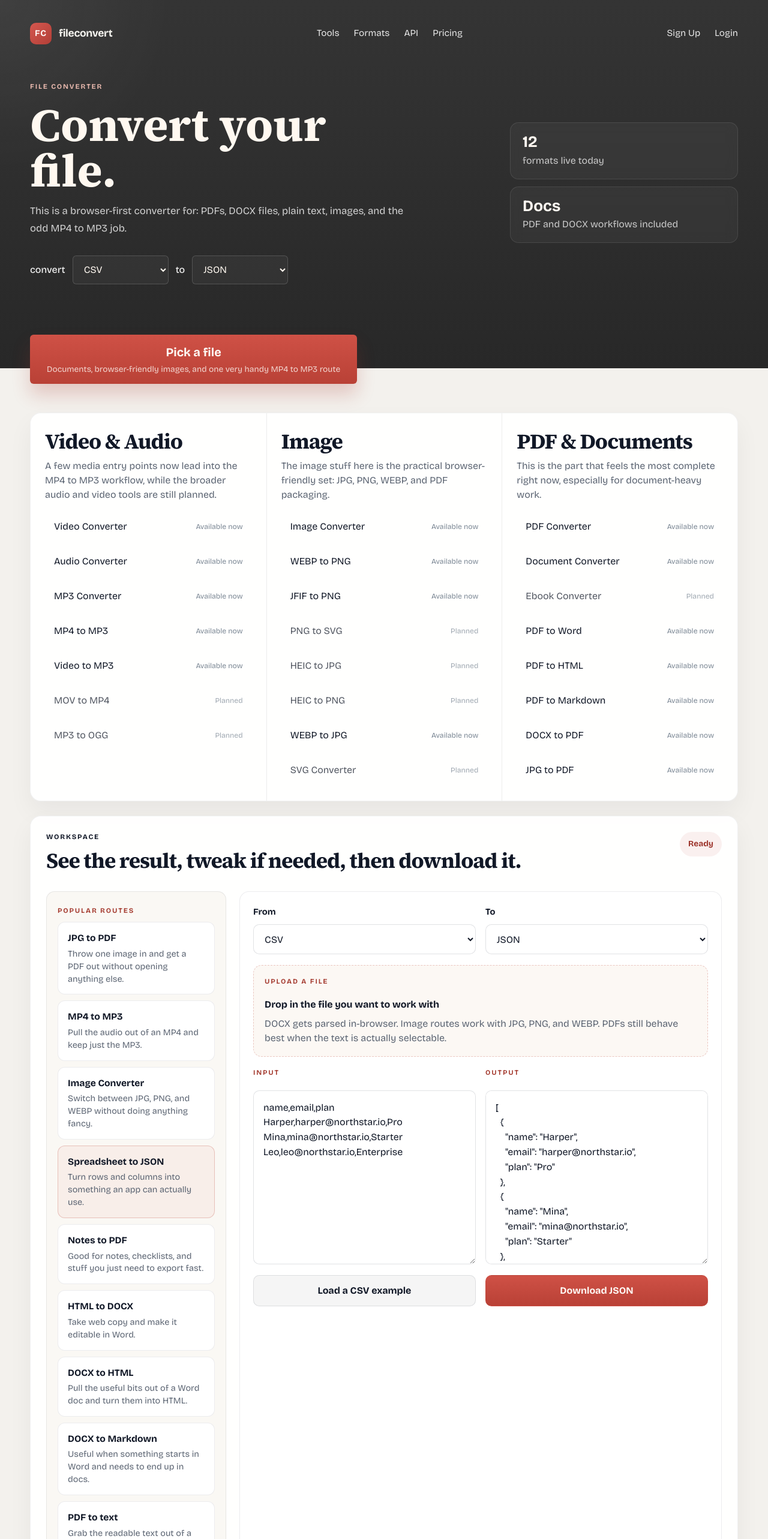
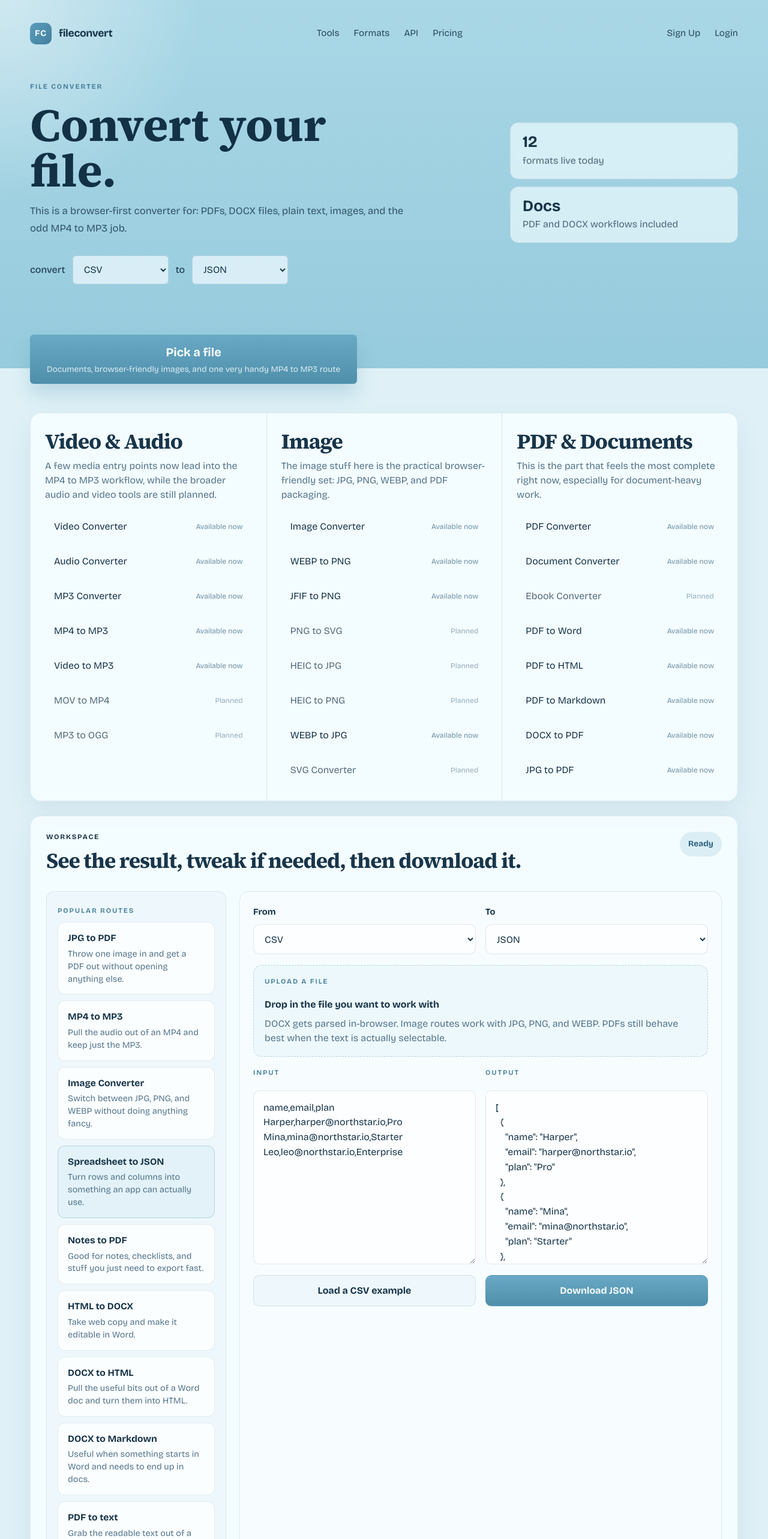
Before and after one commit to henrik-makeri/Website-FileConverter, a React (Vite) app: page / in a window 1280 px wide. Shown: the top 2566 px of the page at 60% size. Built offline with nearby package versions, Linux system fonts and the light colour scheme; the HTML template or start-up script is replaced by a standard one.

Commit message:
try light blue theme

```diff
--- a/src/App.css
+++ b/src/App.css
@@ -9,9 +9,9 @@
 
 .hero-shell {
   background:
-    radial-gradient(circle at top left, rgba(255, 255, 255, 0.06), transparent 20%),
-    linear-gradient(180deg, #343434 0%, #282828 100%);
-  color: #f5f4ef;
+    radial-gradient(circle at top left, rgba(255, 255, 255, 0.45), transparent 24%),
+    linear-gradient(180deg, #a9d7e6 0%, #96cbdd 100%);
+  color: #18354a;
 }
 
 .hero-shell-inner {
@@ -40,8 +40,8 @@
   width: 36px;
   height: 36px;
   border-radius: 10px;
-  background: linear-gradient(135deg, #d4574f, #b23f37);
-  color: #fff7f4;
+  background: linear-gradient(135deg, #5b9dbc, #427f9d);
+  color: #f7fdff;
   font-size: 0.9rem;
   letter-spacing: 0.06em;
 }
@@ -63,14 +63,14 @@
 }
 
 .topbar a {
-  color: rgba(255, 255, 255, 0.88);
+  color: rgba(24, 53, 74, 0.88);
   text-decoration: none;
   font-size: 0.96rem;
 }
 
 .topbar a:hover,
 .topbar a:focus-visible {
-  color: #ffffff;
+  color: #0f2737;
 }
 
 .hero {
@@ -102,17 +102,17 @@
 }
 
 .eyebrow {
-  color: #e7b8ad;
+  color: #477e99;
 }
 
 .eyebrow.muted {
-  color: rgba(255, 255, 255, 0.6);
+  color: rgba(24, 53, 74, 0.58);
 }
 
 .hero h1 {
   margin-bottom: 16px;
   max-width: 12ch;
-  color: #fff8f0;
+  color: #133145;
   font-size: clamp(2.9rem, 6vw, 4.8rem);
   line-height: 0.98;
 }
@@ -120,7 +120,7 @@
 .hero-body {
   max-width: 60ch;
   margin-bottom: 30px;
-  color: rgba(255, 255, 255, 0.78);
+  color: rgba(24, 53, 74, 0.8);
   font-size: 1.05rem;
   line-height: 1.72;
 }
@@ -133,7 +133,7 @@
 }
 
 .hero-inline-label {
-  color: rgba(255, 255, 255, 0.92);
+  color: rgba(24, 53, 74, 0.92);
   font-size: 1rem;
   font-weight: 500;
 }
@@ -141,10 +141,10 @@
 .hero-select {
   min-height: 48px;
   padding: 0 14px;
-  border: 1px solid rgba(255, 255, 255, 0.16);
+  border: 1px solid rgba(47, 97, 120, 0.18);
   border-radius: 6px;
-  background: rgba(255, 255, 255, 0.04);
-  color: #fff8f0;
+  background: rgba(240, 250, 255, 0.72);
+  color: #16364a;
 }
 
 .hero-select option {
@@ -164,35 +164,35 @@
 
 .metric-card {
   padding: 18px 20px;
-  border: 1px solid rgba(255, 255, 255, 0.1);
+  border: 1px solid rgba(47, 97, 120, 0.12);
   border-radius: 14px;
-  background: rgba(255, 255, 255, 0.04);
+  background: rgba(235, 248, 253, 0.72);
   backdrop-filter: blur(8px);
 }
 
 .metric-card strong {
   display: block;
   margin-bottom: 6px;
-  color: #fff8f0;
+  color: #18354a;
   font-size: 1.65rem;
   line-height: 1;
 }
 
 .metric-card span,
 .hero-panel-note p {
-  color: rgba(255, 255, 255, 0.74);
+  color: rgba(24, 53, 74, 0.72);
 }
 
 .hero-panel-note {
   padding: 16px 18px;
   border-radius: 14px;
-  background: rgba(0, 0, 0, 0.18);
-  border: 1px solid rgba(255, 255, 255, 0.08);
+  background: rgba(222, 242, 250, 0.88);
+  border: 1px solid rgba(47, 97, 120, 0.12);
 }
 
 .hero-panel-note .panel-label {
   margin-bottom: 10px;
-  color: #ffb8ad;
+  color: #4e86a1;
 }
 
 .hero-upload-cta {
@@ -203,10 +203,10 @@
   min-width: 280px;
   padding: 14px 28px;
   border-radius: 6px;
-  background: linear-gradient(180deg, #cf5146, #b94136);
-  color: #fffaf5;
+  background: linear-gradient(180deg, #69a9c5, #4f8faa);
+  color: #f7fdff;
   text-align: center;
-  box-shadow: 0 18px 30px rgba(167, 52, 42, 0.22);
+  box-shadow: 0 18px 30px rgba(79, 143, 170, 0.24);
   cursor: pointer;
 }
 
@@ -221,7 +221,7 @@
 
 .cta-meta {
   font-size: 0.86rem;
-  color: rgba(255, 250, 245, 0.8);
+  color: rgba(247, 253, 255, 0.84);
 }
 
 .page-content {
@@ -233,10 +233,10 @@
 .highlights-section,
 .section-block,
 .footer-block {
-  background: rgba(255, 255, 255, 0.94);
-  border: 1px solid rgba(15, 23, 42, 0.06);
+  background: var(--surface);
+  border: 1px solid var(--line);
   border-radius: 18px;
-  box-shadow: 0 18px 40px rgba(15, 23, 42, 0.05);
+  box-shadow: 0 18px 40px rgba(45, 95, 121, 0.08);
 }
 
 .directory-section,
@@ -256,7 +256,7 @@
 }
 
 .directory-column + .directory-column {
-  border-left: 1px solid rgba(15, 23, 42, 0.08);
+  border-left: 1px solid rgba(47, 97, 120, 0.12);
 }
 
 .directory-head h2,
@@ -298,16 +298,16 @@
 }
 
 .directory-link small {
-  color: #7b8794;
+  color: #6f90a4;
   font-size: 0.76rem;
 }
 
 .directory-link.live:hover,
 .directory-link.live:focus-visible,
 .directory-link.live.active {
-  border-color: rgba(191, 72, 61, 0.18);
-  background: rgba(209, 82, 70, 0.08);
-  color: #7c1f17;
+  border-color: rgba(79, 143, 170, 0.28);
+  background: rgba(121, 182, 206, 0.14);
+  color: #1a526b;
 }
 
 .directory-link.planned {
@@ -330,8 +330,8 @@
 .status-pill {
   padding: 10px 14px;
   border-radius: 999px;
-  background: rgba(191, 72, 61, 0.08);
-  color: #9d352c;
+  background: rgba(95, 163, 191, 0.16);
+  color: #2b6280;
   font-size: 0.85rem;
   font-weight: 700;
 }
@@ -349,26 +349,26 @@
 
 .sidebar-panel {
   padding: 18px;
-  border: 1px solid rgba(15, 23, 42, 0.08);
+  border: 1px solid rgba(47, 97, 120, 0.12);
   border-radius: 14px;
-  background: #faf8f4;
+  background: #eef8fc;
 }
 
 .muted-panel {
-  background: #f4f5f7;
+  background: #e6f3f9;
 }
 
 .panel-label {
   display: inline-block;
   margin-bottom: 10px;
-  color: #a63e33;
+  color: #4e86a1;
 }
 
 .studio {
   padding: 22px;
-  border: 1px solid rgba(15, 23, 42, 0.08);
+  border: 1px solid rgba(47, 97, 120, 0.12);
   border-radius: 16px;
-  background: #ffffff;
+  background: #f7fdff;
 }
 
 .recipe-list {
@@ -381,9 +381,9 @@
   gap: 5px;
   width: 100%;
   padding: 14px 16px;
-  border: 1px solid rgba(15, 23, 42, 0.08);
+  border: 1px solid rgba(47, 97, 120, 0.12);
   border-radius: 12px;
-  background: #ffffff;
+  background: #fbfeff;
   color: var(--ink);
   text-align: left;
   transition: border-color 180ms ease, transform 180ms ease, box-shadow 180ms ease;
@@ -392,13 +392,13 @@
 .recipe-chip:hover,
 .recipe-chip:focus-visible {
   transform: translateY(-1px);
-  border-color: rgba(191, 72, 61, 0.22);
-  box-shadow: 0 10px 18px rgba(15, 23, 42, 0.06);
+  border-color: rgba(79, 143, 170, 0.28);
+  box-shadow: 0 10px 18px rgba(45, 95, 121, 0.08);
 }
 
 .recipe-chip.active {
-  border-color: rgba(191, 72, 61, 0.28);
-  background: rgba(209, 82, 70, 0.06);
+  border-color: rgba(79, 143, 170, 0.3);
+  background: rgba(173, 216, 230, 0.18);
 }
 
 .recipe-chip strong {
@@ -453,8 +453,8 @@
 .field select,
 .editor-panel textarea {
   width: 100%;
-  border: 1px solid rgba(15, 23, 42, 0.12);
-  background: #ffffff;
+  border: 1px solid rgba(47, 97, 120, 0.14);
+  background: #fcfeff;
   color: var(--ink);
 }
 
@@ -468,9 +468,9 @@
   gap: 8px;
   margin-bottom: 18px;
   padding: 18px;
-  border: 1px dashed rgba(191, 72, 61, 0.28);
+  border: 1px dashed rgba(79, 143, 170, 0.34);
   border-radius: 14px;
-  background: #fcf8f4;
+  background: #edf8fc;
   cursor: pointer;
 }
 
@@ -511,13 +511,13 @@
 }
 
 .primary-button {
-  background: linear-gradient(180deg, #cf5146, #b94136);
-  color: #fffaf5;
+  background: linear-gradient(180deg, #69a9c5, #4f8faa);
+  color: #f7fdff;
 }
 
 .secondary-button {
-  background: #f5f5f5;
-  border-color: rgba(15, 23, 42, 0.1);
+  background: #eef7fb;
+  border-color: rgba(47, 97, 120, 0.14);
   color: var(--ink);
 }
 
@@ -546,9 +546,9 @@
 
 .value-card {
   padding: 22px;
-  border: 1px solid rgba(15, 23, 42, 0.08);
+  border: 1px solid rgba(47, 97, 120, 0.12);
   border-radius: 14px;
-  background: #ffffff;
+  background: #f9feff;
 }
 
 .section-heading {
@@ -561,9 +561,9 @@
 
 .step-card {
   padding: 22px;
-  border: 1px solid rgba(15, 23, 42, 0.08);
+  border: 1px solid rgba(47, 97, 120, 0.12);
   border-radius: 14px;
-  background: #ffffff;
+  background: #f9feff;
 }
 
 .step-card span {
@@ -574,8 +574,8 @@
   height: 42px;
   margin-bottom: 14px;
   border-radius: 10px;
-  background: rgba(209, 82, 70, 0.08);
-  color: #a63e33;
+  background: rgba(121, 182, 206, 0.18);
+  color: #4a85a1;
   font-weight: 800;
 }
 
@@ -591,13 +591,13 @@
 .footer-links a {
   display: block;
   margin-bottom: 8px;
-  color: #8c443b;
+  color: #477e99;
   text-decoration: none;
 }
 
 .footer-links a:hover,
 .footer-links a:focus-visible {
-  color: #b94136;
+  color: #245e7c;
 }
 
 .footer-stat {
@@ -625,7 +625,7 @@
 
   .directory-column + .directory-column {
     border-left: 0;
-    border-top: 1px solid rgba(15, 23, 42, 0.08);
+    border-top: 1px solid rgba(47, 97, 120, 0.12);
   }
 }
 
--- a/src/index.css
+++ b/src/index.css
@@ -1,16 +1,21 @@
 @import url('https://fonts.googleapis.com/css2?family=Bricolage+Grotesque:wght@400;500;700;800&family=Source+Serif+4:opsz,wght@8..60,600;8..60,700&display=swap');
 
 :root {
-  --ink: #111827;
-  --ink-soft: #5b6472;
-  --danger: #c0392b;
+  --ink: #18354a;
+  --ink-soft: #54748a;
+  --danger: #b24747;
+  --sky: #add8e6;
+  --sky-deep: #8ec4d7;
+  --sky-fog: #dff1f7;
+  --surface: rgba(245, 252, 255, 0.94);
+  --line: rgba(47, 97, 120, 0.12);
   --font-body: 'Bricolage Grotesque', 'Segoe UI', sans-serif;
   --font-display: 'Source Serif 4', Georgia, serif;
   font-family: var(--font-body);
   line-height: 1.5;
   font-weight: 400;
   color: var(--ink);
-  background: #f3f1ed;
+  background: var(--sky);
   font-synthesis: none;
   text-rendering: optimizeLegibility;
   -webkit-font-smoothing: antialiased;
@@ -30,7 +35,7 @@ body {
   min-width: 320px;
   min-height: 100vh;
   background:
-    linear-gradient(180deg, #2d2d2d 0, #2d2d2d 430px, #f3f1ed 430px, #f3f1ed 100%);
+    linear-gradient(180deg, #b8deea 0, #add8e6 380px, #dff1f7 380px, #dff1f7 100%);
 }
 
 button,
@@ -73,5 +78,5 @@ a {
 }
 
 ::selection {
-  background: rgba(191, 72, 61, 0.18);
+  background: rgba(92, 149, 176, 0.22);
 }
```
